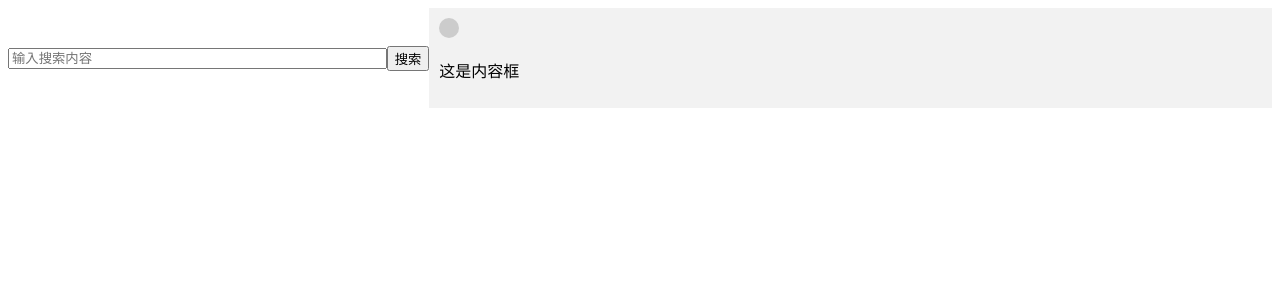
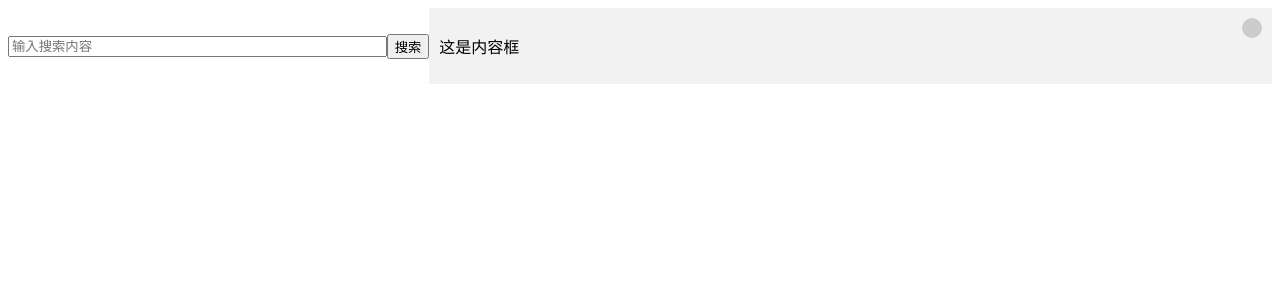
Before and after one commit to Mayi21/PythonPro, a Python web app: template frontend/templates/search.html in a window 1280 px wide. Shown: the top 300 px of the page. Run offline with Jinja, Linux system fonts and the light colour scheme; the template is opened without the code that fills it, so the values that code supplies are empty.

Commit message:
add new page

```diff
--- a/frontend/templates/search.html
+++ b/frontend/templates/search.html
@@ -26,6 +26,7 @@
     .content {
       background-color: #f2f2f2;
       padding: 10px;
+      position: relative;
     }
 
     .arrow {
@@ -36,6 +37,9 @@
       border-radius: 50%;
       text-align: center;
       cursor: pointer;
+      position: absolute;
+      top: 10px;
+      right: 10px;
     }
 
     .arrow.down:after {
```
